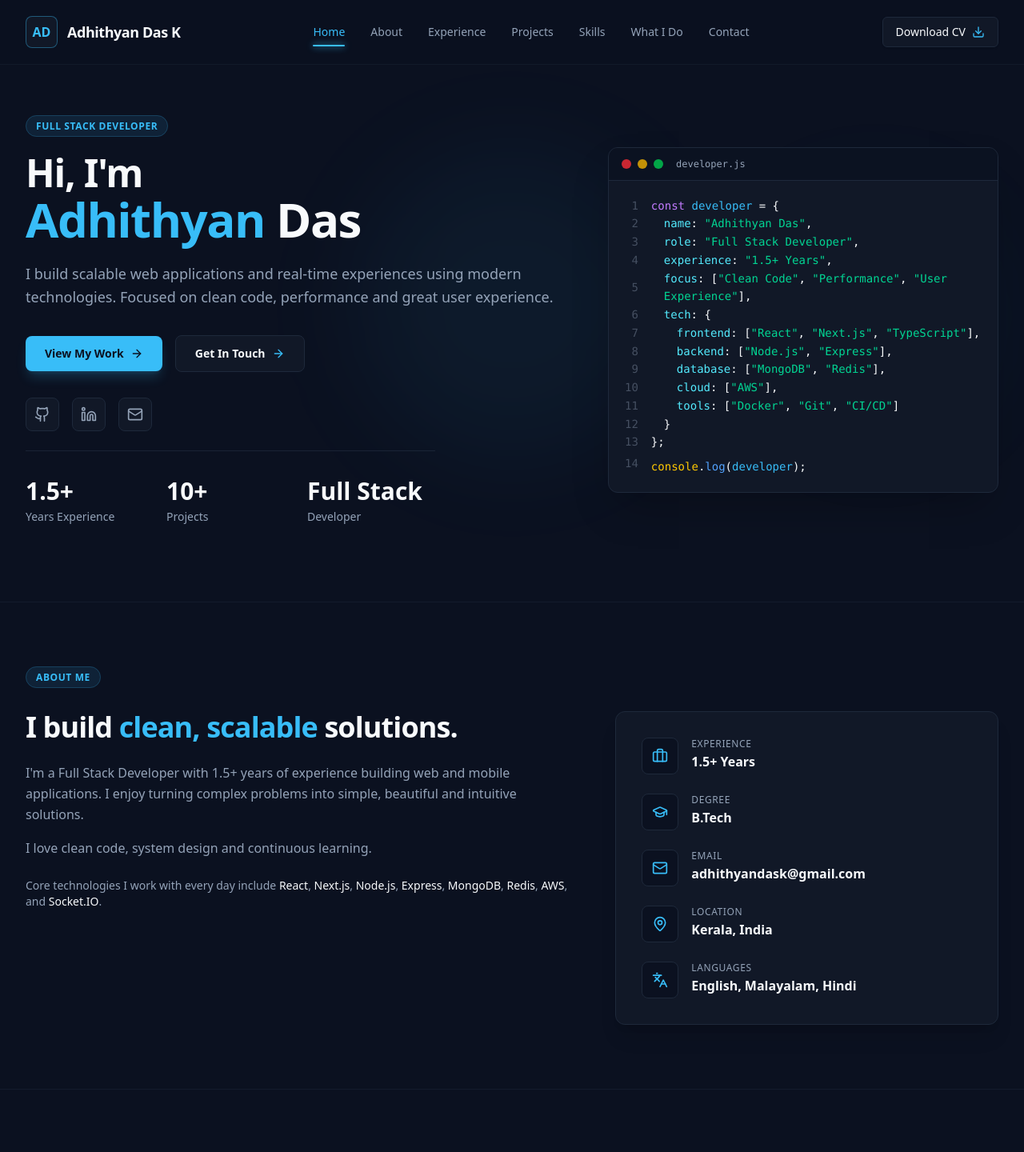
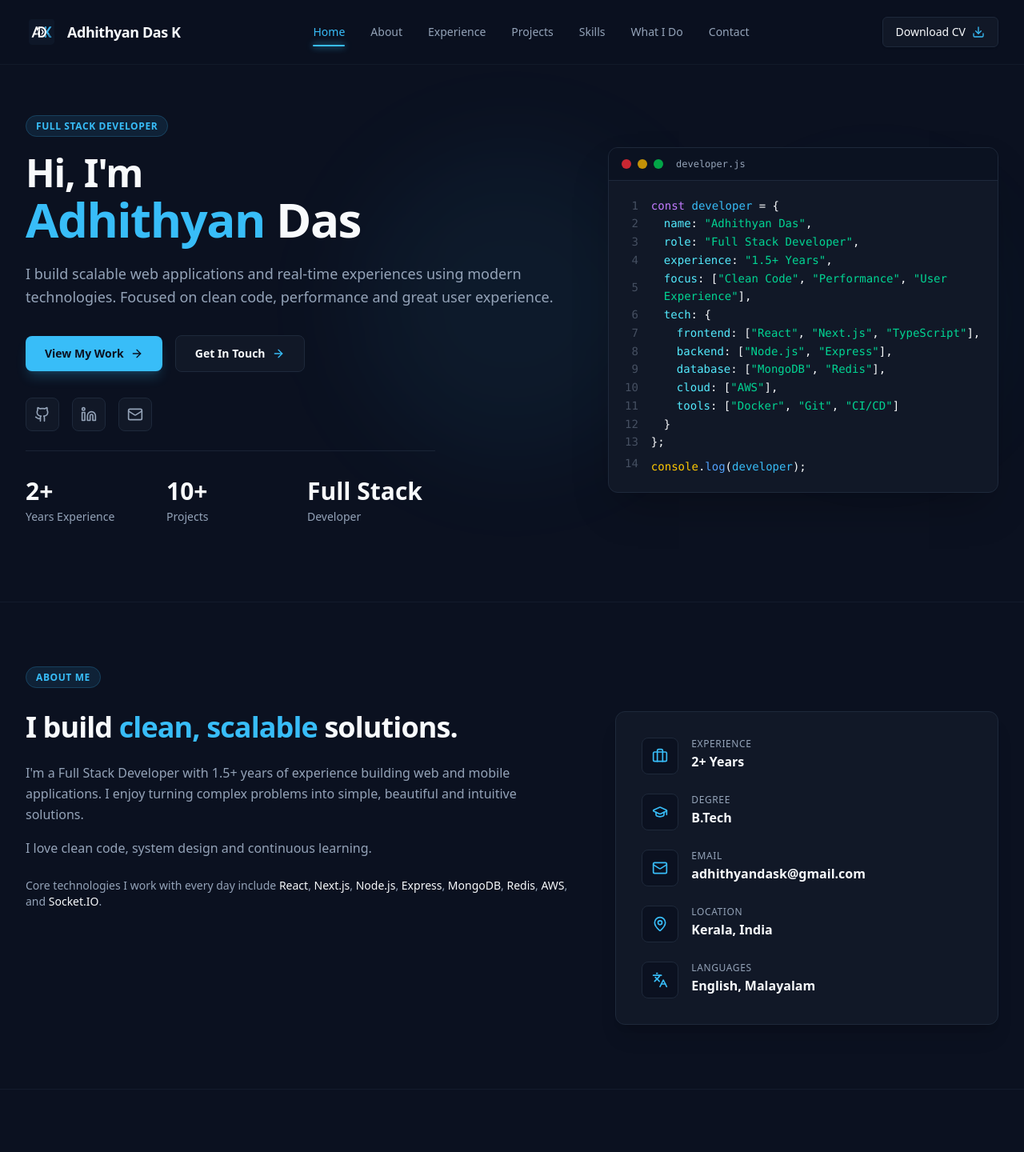
Before and after one commit to adhithyandas/Portfolio, a React (Vite) app: page / in a window 1280 px wide. Shown: the top 1440 px of the page at 80% size. Built offline with nearby package versions, Linux system fonts and the light colour scheme.

Commit message:
feat: replace text-based initials with svg logo and update portfolio information and social links

```diff
--- a/index.html
+++ b/index.html
@@ -3,6 +3,7 @@
   <head>
     <meta charset="UTF-8" />
     <meta name="viewport" content="width=device-width, initial-scale=1.0" />
+    <link rel="icon" type="image/svg+xml" href="/assets/favicon/logo.svg" />
     <title>Adhithyan Das K | Full Stack Developer</title>
   </head>
 
--- a/src/components/Footer.tsx
+++ b/src/components/Footer.tsx
@@ -1,6 +1,7 @@
 import React from "react";
 import { Github, Linkedin, Mail } from "lucide-react";
 import { PERSONAL_INFO, NAV_LINKS } from "../data/portfolioData";
+import logo from "../../assets/favicon/logo.svg";
 
 export const Footer: React.FC = () => {
   const currentYear = 2026;
@@ -24,8 +25,12 @@ export const Footer: React.FC = () => {
           {/* Column 1: Brand */}
           <div className="space-y-4">
             <div className="flex items-center gap-3">
-              <div className="w-10 h-10 rounded-lg bg-[#111827] border border-[#38BDF8]/40 flex items-center justify-center font-bold text-[#38BDF8]">
-                {PERSONAL_INFO.initials}
+              <div className="w-10 h-10 flex items-center justify-center">
+                <img
+                  src={logo}
+                  alt="Logo"
+                  className="w-10 h-10 object-contain"
+                />
               </div>
 
               <span className="font-bold text-lg text-[#F8FAFC]">
@@ -34,8 +39,12 @@ export const Footer: React.FC = () => {
             </div>
 
             <p className="text-sm leading-relaxed text-[#94A3B8] max-w-sm">
-              Full Stack Developer building scalable, high-performance
-              applications with modern technologies.
+              Full Stack Developer specializing in modern web application
+              development and backend engineering. Experienced in building
+              scalable, reliable, and performance-focused applications with
+              modern web technologies. Focused on clean architecture,
+              maintainable code, real-time systems, and delivering high-quality
+              software.{" "}
             </p>
           </div>
 
@@ -66,7 +75,7 @@ export const Footer: React.FC = () => {
             </h4>
 
             <p className="text-sm text-[#94A3B8]">
-              Feel free to reach out via social media or email.
+              Let's connect and discuss opportunities to work together.
             </p>
 
             <div className="flex items-center gap-3 pt-1">
@@ -88,6 +97,38 @@ export const Footer: React.FC = () => {
                 aria-label="GitHub"
               >
                 <Github className="w-5 h-5" />
+              </a>
+
+              <a
+                href={PERSONAL_INFO.xUrl}
+                target="_blank"
+                rel="noopener noreferrer"
+                className="p-2.5 rounded-lg bg-[#111827] border border-[#1E293B] text-[#94A3B8] hover:text-[#38BDF8] hover:border-[#38BDF8]/50 transition-all duration-200"
+                aria-label="X"
+              >
+                <svg
+                  className="w-5 h-5"
+                  viewBox="0 0 24 24"
+                  fill="currentColor"
+                >
+                  <path d="M18.244 2.25h3.308l-7.227 8.26 8.502 11.24H16.17l-5.214-6.817L4.99 21.75H1.68l7.73-8.835L1.254 2.25H8.08l4.713 6.231zm-1.161 17.52h1.833L7.084 4.126H5.117z" />
+                </svg>
+              </a>
+
+              <a
+                href={PERSONAL_INFO.whatsappUrl}
+                target="_blank"
+                rel="noopener noreferrer"
+                className="p-2.5 rounded-lg bg-[#111827] border border-[#1E293B] text-[#94A3B8] hover:text-[#38BDF8] hover:border-[#38BDF8]/50 transition-all duration-200"
+                aria-label="WhatsApp"
+              >
+                <svg
+                  className="w-5 h-5"
+                  viewBox="0 0 24 24"
+                  fill="currentColor"
+                >
+                  <path d="M17.472 14.382c-.297-.149-1.758-.867-2.03-.967-.273-.099-.471-.148-.67.15-.197.297-.767.966-.94 1.164-.173.199-.347.223-.644.075-.297-.15-1.255-.463-2.39-1.475-.883-.788-1.48-1.761-1.653-2.059-.173-.297-.018-.458.13-.606.134-.133.298-.347.446-.52.149-.174.198-.298.298-.497.099-.198.05-.371-.025-.52-.075-.149-.669-1.612-.916-2.207-.242-.579-.487-.5-.669-.51-.173-.008-.371-.01-.57-.01-.198 0-.52.074-.792.372-.272.297-1.04 1.016-1.04 2.479 0 1.462 1.065 2.875 1.213 3.074.149.198 2.096 3.2 5.077 4.487.709.306 1.262.489 1.694.625.712.227 1.36.195 1.871.118.571-.085 1.758-.719 2.006-1.413.248-.694.248-1.289.173-1.413-.074-.124-.272-.198-.57-.347m-5.421 7.403h-.004a9.87 9.87 0 01-5.031-1.378l-.361-.214-3.741.982.998-3.648-.235-.374a9.86 9.86 0 01-1.51-5.26c.001-5.45 4.436-9.884 9.888-9.884 2.64 0 5.122 1.03 6.988 2.898a9.825 9.825 0 012.893 6.994c-.003 5.45-4.437 9.884-9.885 9.884m8.413-18.297A11.815 11.815 0 0012.05 0C5.495 0 .16 5.335.157 11.892c0 2.096.547 4.142 1.588 5.945L0 24l6.335-1.662c1.746.953 3.71 1.458 5.704 1.459h.005c6.554 0 11.89-5.335 11.893-11.893a11.821 11.821 0 00-3.48-8.413z" />
+                </svg>
               </a>
 
               <a
--- a/src/components/Navbar.tsx
+++ b/src/components/Navbar.tsx
@@ -1,6 +1,7 @@
 import React, { useState, useEffect } from "react";
 import { Download, Menu, X, Code2 } from "lucide-react";
 import { NAV_LINKS, PERSONAL_INFO } from "../data/portfolioData";
+import logo from "../../assets/favicon/logo.svg";
 
 interface NavbarProps {
   onOpenCvModal: () => void;
@@ -69,8 +70,8 @@ export const Navbar: React.FC<NavbarProps> = ({ onOpenCvModal }) => {
             className="flex items-center gap-3 group focus:outline-none"
             id="navbar-logo"
           >
-            <div className="w-10 h-10 rounded-lg bg-[#111827] border border-[#38BDF8]/40 flex items-center justify-center font-bold text-[#38BDF8] group-hover:border-[#38BDF8] group-hover:shadow-[0_0_15px_rgba(56,189,248,0.25)] transition-all duration-300">
-              {PERSONAL_INFO.initials}
+            <div className="w-10 h-10 flex items-center justify-center">
+              <img src={logo} alt="Logo" className="w-10 h-10 object-contain" />
             </div>
 
             <span className="font-semibold text-lg text-[#F8FAFC] tracking-tight group-hover:text-[#38BDF8] transition-colors">
--- a/src/data/portfolioData.ts
+++ b/src/data/portfolioData.ts
@@ -18,17 +18,19 @@ export const PERSONAL_INFO = {
     "I'm a Full Stack Developer with 1.5+ years of experience building web and mobile applications. I enjoy turning complex problems into simple, beautiful and intuitive solutions.",
   aboutParagraph2: "I love clean code, system design and continuous learning.",
   email: "adhithyandask@gmail.com",
-  phone: "+91 1234567890",
+  phone: "+91 7306291434",
   location: "Kerala, India",
-  languages: "English, Malayalam, Hindi",
+  languages: "English, Malayalam",
   degree: "B.Tech",
-  experienceYears: "1.5+ Years",
+  experienceYears: "2+ Years",
   githubUrl: "https://github.com/adhithyandas",
-  linkedinUrl: "https://linkedin.com/in/adhithyan-das",
+  linkedinUrl: "https://www.linkedin.com/in/adhithyan-das-k",
+  xUrl: "https://x.com/adhithyandask",
+  whatsappUrl: "https://wa.me/917306291434",
 };
 
 export const HERO_STATS = [
-  { value: "1.5+", label: "Years Experience" },
+  { value: "2+", label: "Years Experience" },
   { value: "10+", label: "Projects" },
   { value: "Full Stack", label: "Developer" },
 ];
@@ -36,7 +38,7 @@ export const HERO_STATS = [
 export const CODE_SNIPPET = `const developer = {
   name: "Adhithyan Das K",
   role: "Full Stack Developer",
-  experience: "1.5+ Years",
+  experience: "2+ Years",
   focus: ["Clean Code", "Performance", "User Experience"],
   tech: {
     frontend: ["React", "Next.js", "TypeScript"],
@@ -50,13 +52,17 @@ export const CODE_SNIPPET = `const developer = {
 console.log(developer);`;
 
 export const ABOUT_INFO: InfoDetail[] = [
-  { label: "Experience", value: "1.5+ Years", iconName: "Briefcase" },
+  { label: "Experience", value: "2+ Years", iconName: "Briefcase" },
   { label: "Email", value: "adhithyandask@gmail.com", iconName: "Mail" },
-  { label: "Degree", value: "B.Tech", iconName: "GraduationCap" },
+  {
+    label: "Degree",
+    value: "Bachelor of Computer Application - BCA",
+    iconName: "GraduationCap",
+  },
   { label: "Location", value: "Kerala, India", iconName: "MapPin" },
   {
     label: "Languages",
-    value: "English, Malayalam, Hindi",
+    value: "English, Malayalam",
     iconName: "Languages",
   },
 ];
--- /dev/null
+++ b/src/vite-env.d.ts
@@ -0,0 +1,6 @@
+/// <reference types="vite/client" />
+
+declare module "*.svg" {
+  const content: string;
+  export default content;
+}
```
Also changed, not shown: assets/favicon/logo.svg (added).
